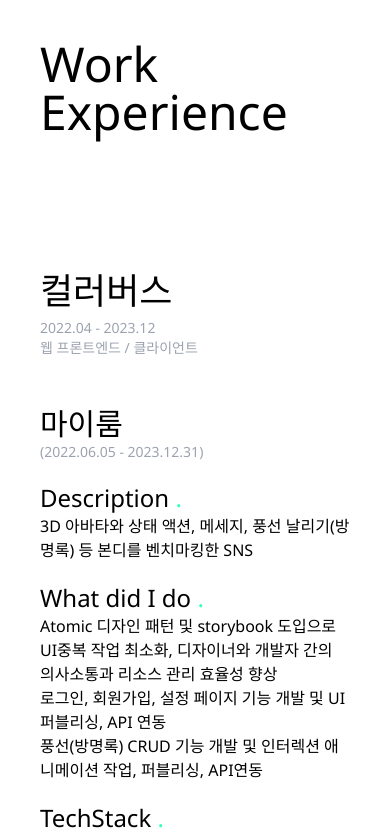
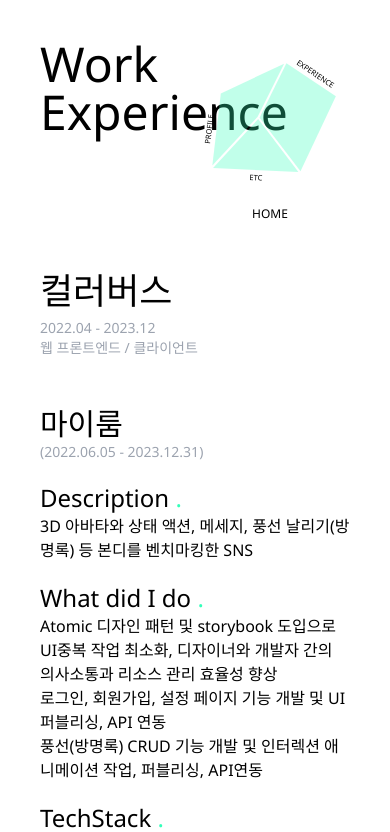
Before and after one commit to okimyj/portfolio, a Next.js app in the folder portfolio-nextjs/: page /experience in a window 390 px wide. Shown: the top 832 px of the page. Built offline with nearby package versions, Linux system fonts and the light colour scheme.

Commit message:
design: main art 모든 해상도에서 보이도록

```diff
--- a/portfolio-nextjs/src/app/(pages)/layout.tsx
+++ b/portfolio-nextjs/src/app/(pages)/layout.tsx
@@ -11,7 +11,7 @@
   return (
     <main className="container m-auto p-10 relative">
       <div className={'flex justify-end'}>
-        <MainArt useBlink={false} className="hidden lg:block w-40 h-40 absolute" />
+        <MainArt useBlink={false} className="w-40 h-40 absolute" />
       </div>
       {props.children}
     </main>
```
